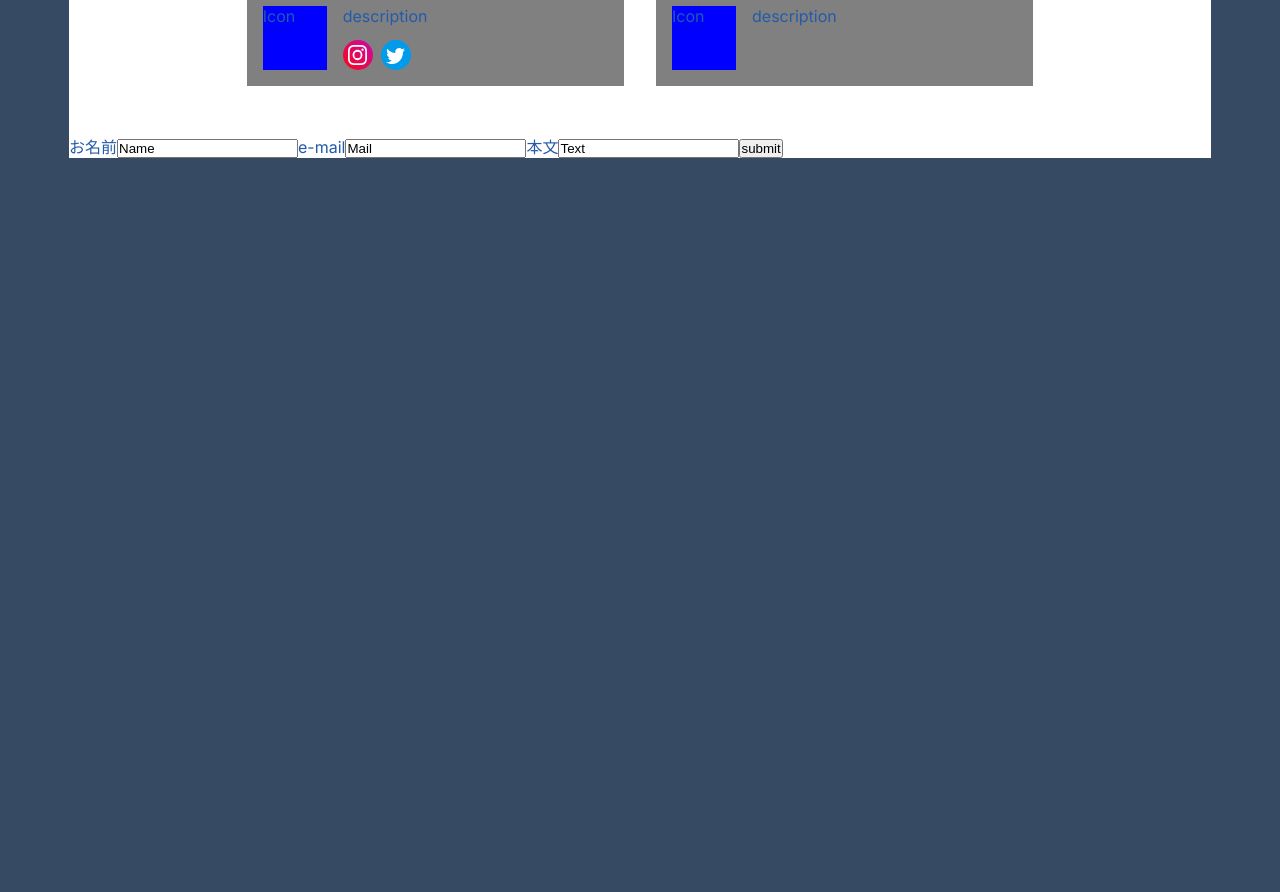
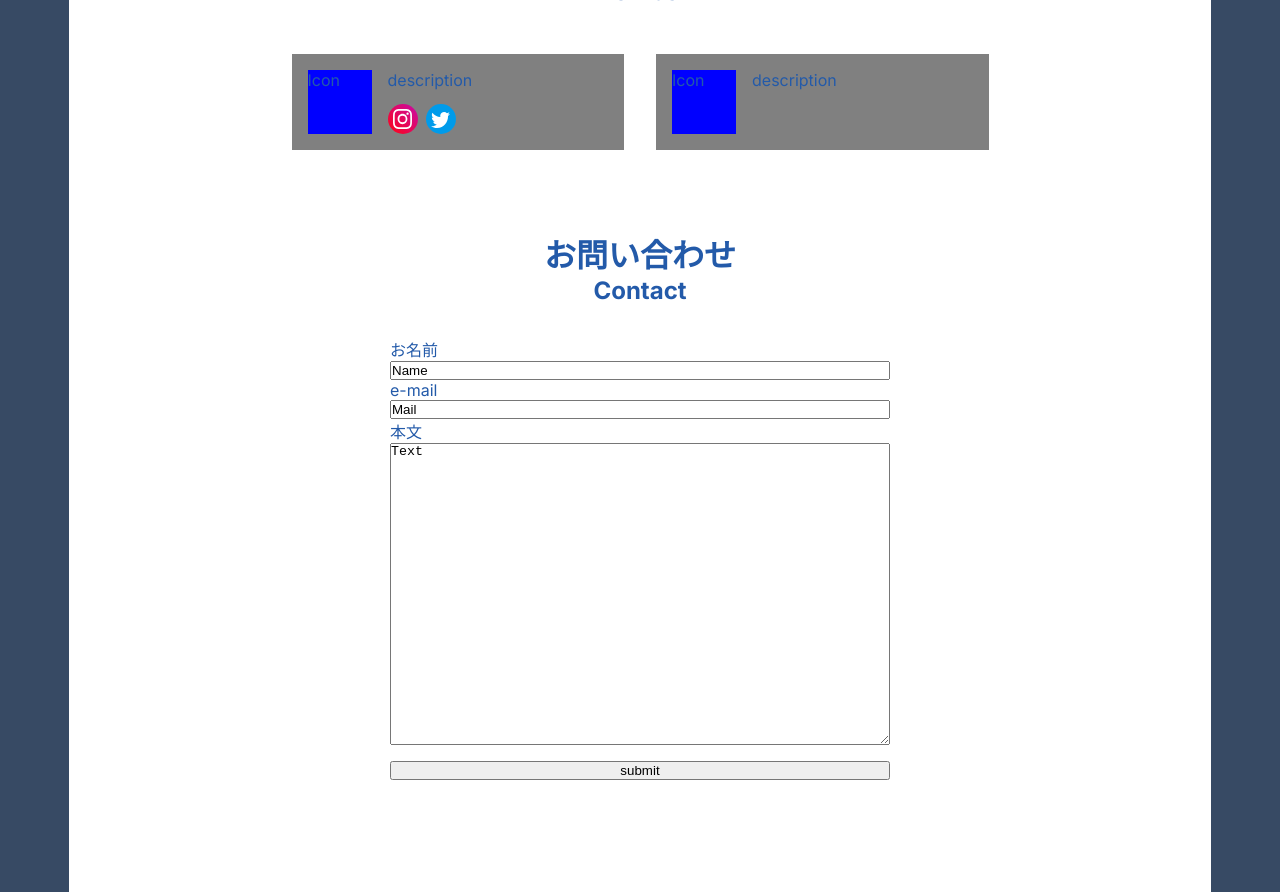
Before and after one commit to asragi/dinoset-home, a Next.js app: page / in a window 1280 px wide. Shown: the part 1240-2132 px from the top of the page. Before the commit the page ends 1398 px from the top, so only its background shows below. Built offline with nearby package versions, Linux system fonts and the light colour scheme.

Commit message:
Add contact styles

```diff
--- /dev/null
+++ b/src/components/contact/contactForm.module.scss
@@ -0,0 +1,14 @@
+.form {
+  display: flex;
+  flex-direction: column;
+  width: 500px;
+  margin: 0 auto;
+}
+
+.textArea {
+  resize: vertical;
+}
+
+.submit {
+  margin: 16px 0;
+}
--- a/src/components/contact/contactFormPresenter.ts
+++ b/src/components/contact/contactFormPresenter.ts
@@ -11,7 +11,7 @@ export type ContactFormPresenterOut = {
   eMail: string;
   onChangeEMail: any;
   text: string;
-  onChangeText: ChangeEventHandler<HTMLInputElement>;
+  onChangeText: ChangeEventHandler<HTMLTextAreaElement>;
   onSubmit: any;
 };
 
@@ -30,7 +30,7 @@ export const ContactFormPresenter = (): ContactFormPresenterOut => {
     setEMail(afterMail);
   };
 
-  const onChangeText = (e: React.ChangeEvent<HTMLInputElement>) => {
+  const onChangeText = (e: React.ChangeEvent<HTMLTextAreaElement>) => {
     const afterText = e.target.value;
     setText(afterText);
   };
--- a/src/components/contact/contactFormView.tsx
+++ b/src/components/contact/contactFormView.tsx
@@ -1,5 +1,6 @@
 "use client"
 import { ContactFormPresenter, ContactFormPresenterOut } from "./contactFormPresenter";
+import styles from "./contactForm.module.scss";
 
 const ContactFormView = ({
   name,
@@ -10,7 +11,7 @@ const ContactFormView = ({
   onChangeText,
   onSubmit,
 }: ContactFormPresenterOut) => (
-  <form onSubmit={onSubmit}>
+  <form onSubmit={onSubmit} className={styles.form}>
     <label htmlFor="name">お名前</label>
     <input
       id="name"
@@ -25,13 +26,16 @@ const ContactFormView = ({
       onChange={onChangeEMail}>
     </input>
     <label htmlFor="text">本文</label>
-    <input
+    <textarea
+      className={styles.textArea}
       id="text"
       inputMode="text"
       value={text}
-      onChange={onChangeText}>
-    </input>
-    <input type="submit" value="submit"/>
+      onChange={onChangeText}
+      rows={20}
+      required>
+    </textarea>
+    <input className={styles.submit} type="submit" value="submit"/>
   </form>
 );
 
--- /dev/null
+++ b/src/components/contactComponent.module.scss
@@ -0,0 +1,19 @@
+.container {
+  display: flex;
+  flex-direction: column;
+  margin: 32px;
+}
+
+.headlines {
+  display: flex;
+  flex-direction: column;
+  font-size: x-large;
+
+  :first-child {
+    font-size: xx-large;
+  }
+}
+
+.contact {
+  margin-top: 32px;
+}
--- /dev/null
+++ b/src/components/contactComponent.tsx
@@ -0,0 +1,17 @@
+import { Headline } from "./headline";
+import styles from "./contactComponent.module.scss";
+import { ContactForm } from "./contact";
+
+export const ContactComponent = () => {
+  return (
+    <section id="contact" className={styles.container}>
+      <div className={styles.headlines}>
+        <Headline text="お問い合わせ" />
+        <Headline text="Contact" />
+      </div>
+      <div className={styles.contact}>
+        <ContactForm />
+      </div>
+    </section>
+  );
+};
--- a/src/components/middleContainer.module.scss
+++ b/src/components/middleContainer.module.scss
@@ -4,4 +4,5 @@
   display: flex;
   flex-direction: column;
   color: var(--main-color);
+  padding: 64px;
 }
--- a/src/components/middleContainer.tsx
+++ b/src/components/middleContainer.tsx
@@ -1,4 +1,5 @@
 import { ContactForm } from './contact';
+import { ContactComponent } from './contactComponent';
 import { MemberComponent } from './memberComponent';
 import styles from './middleContainer.module.scss';
 import { ProductComponent } from './productComponent';
@@ -7,6 +8,6 @@ export const MiddleContainer = () => (
   <div className={styles.container}>
     <ProductComponent />
     <MemberComponent />
-    <ContactForm />
+    <ContactComponent />
   </div>
 );
```
